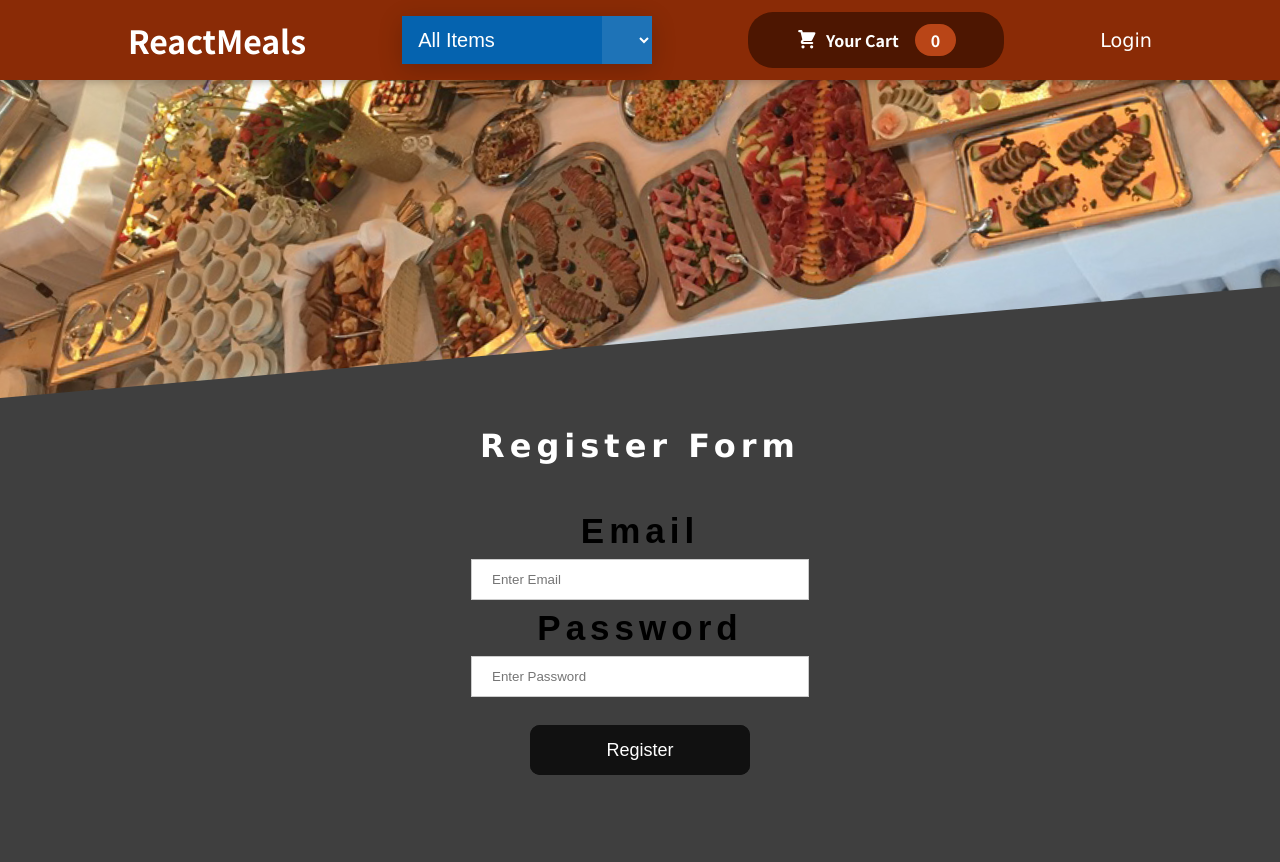
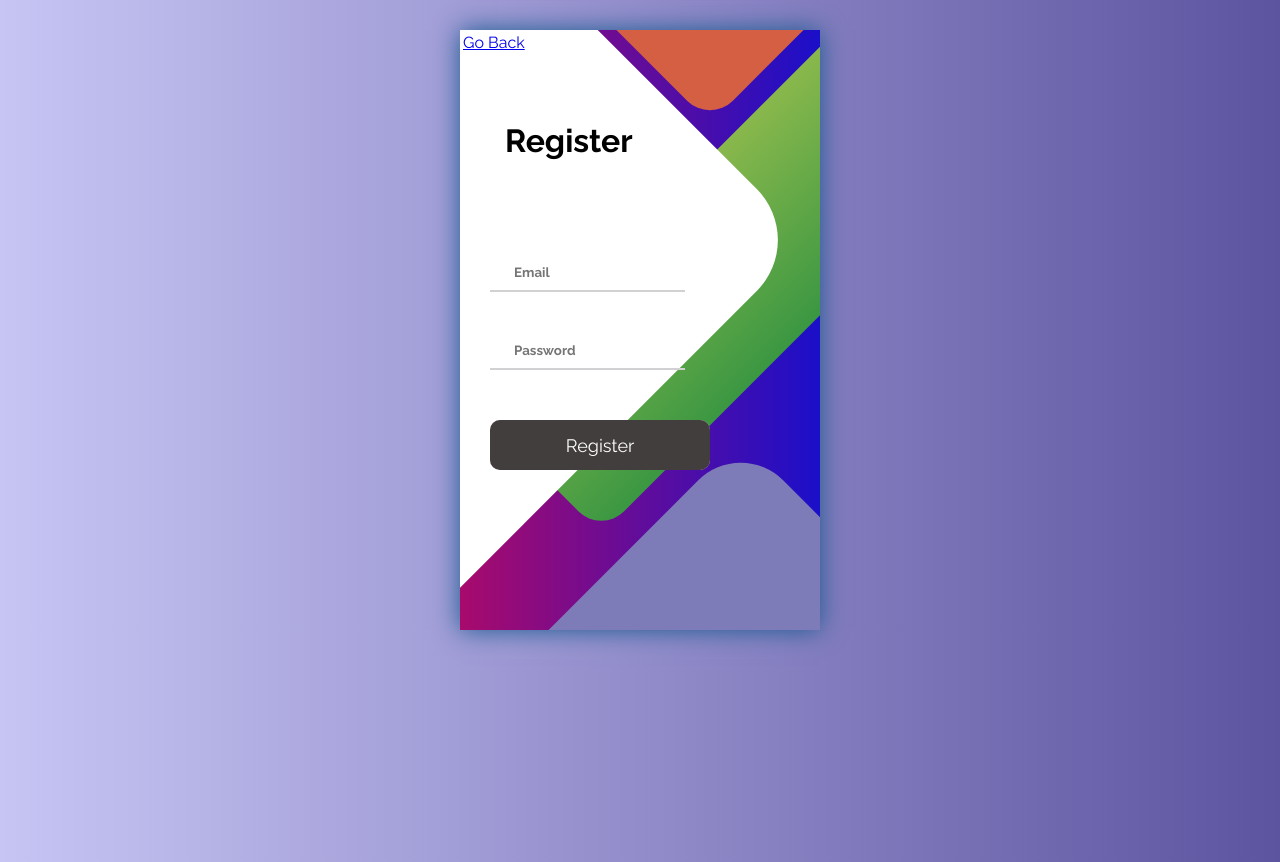
Before and after one commit to bekonrexha/food-ordering-app, a React (Create React App) app: page /register in a window 1280 px wide. Before the commit the page ends 800 px from the top, so only its background shows below. Built offline with nearby package versions, Linux system fonts and the light colour scheme.

Commit message:
improving design

```diff
--- a/src/App.js
+++ b/src/App.js
@@ -8,6 +8,7 @@ import CheckoutPage from "./components/CheckoutPage/CheckoutPage";
 import ThankyouPage from "./components/CheckoutPage/ThankyouPage";
 import Login from "./components/Authentication/Login";
 import Register from "./components/Authentication/Register";
+
 
 function App() {
   const [cartIsShown, setCartIsShown] = useState(false);
@@ -24,7 +25,7 @@ function App() {
   return (
     <CartProvider>
       {cartIsShown && <Cart onClose={hideCartHandler} />}
-      {!(location.pathname === "/thankyoupage") && <Header onShowCart={showCartHandler} />}
+      {!(location.pathname === "/thankyoupage" || location.pathname === "/login" || location.pathname === "/register") && <Header onShowCart={showCartHandler} />}
       <main>
         <Routes>
           <Route path="/" element={<Meals category="allitems"/>} exact/>
@@ -35,6 +36,7 @@ function App() {
           <Route path="/thankyoupage" element={<ThankyouPage />} />
           <Route path="/login" element={<Login />} />
           <Route path="/register" element={<Register />} />
+
         </Routes>
       </main>
     </CartProvider>
--- /dev/null
+++ b/src/components/Authentication/Formclasses.css
@@ -0,0 +1,256 @@
+@import url("https://fonts.googleapis.com/css?family=Raleway:400,700");
+
+* {
+  box-sizing: border-box;
+  margin: 0;
+  padding: 0;
+  font-family: Raleway, sans-serif;
+}
+body {
+  background: linear-gradient(90deg, #c7c5f4, #5d54a0);
+  margin-top: 30px;
+}
+.container {
+  display: flex;
+  align-items: center;
+  justify-content: center;
+}
+.wronginput {
+  padding-top: 0px;
+  margin-top: 0px;
+  font-size: small;
+  color: #ff0000;
+}
+.screen {
+  background: linear-gradient(90deg, #a80a6c, #1b0fc9);
+  position: relative;
+  height: 600px;
+  width: 360px;
+  box-shadow: 0px 0px 24px #195a8f;
+}
+.goback{
+	text-decoration: none;
+	padding-left: 3px;
+	padding-top: 3px;
+}
+.screen__content {
+  z-index: 1;
+  position: relative;
+  height: 100%;
+}
+
+.screen__background {
+  position: absolute;
+  top: 0;
+  left: 0;
+  right: 0;
+  bottom: 0;
+  z-index: 0;
+  -webkit-clip-path: inset(0 0 0 0);
+  clip-path: inset(0 0 0 0);
+}
+
+.screen__background__shape {
+  transform: rotate(45deg);
+  position: absolute;
+}
+
+.screen__background__shape1 {
+  height: 520px;
+  width: 520px;
+  background: #fff;
+  top: -50px;
+  right: 120px;
+  border-radius: 0 72px 0 0;
+}
+
+.screen__background__shape2 {
+  height: 220px;
+  width: 220px;
+  background: #d45f42;
+  top: -172px;
+  right: 0;
+  border-radius: 32px;
+}
+
+.screen__background__shape3 {
+  height: 540px;
+  width: 190px;
+  background: linear-gradient(270deg, #3b9742, #89b84c);
+  top: -24px;
+  right: 0;
+  border-radius: 32px;
+}
+
+.screen__background__shape4 {
+  height: 400px;
+  width: 200px;
+  background: #7e7bb9;
+  top: 420px;
+  right: 50px;
+  border-radius: 60px;
+}
+
+.login {
+  width: 320px;
+  padding: 30px;
+  padding-top: 70px;
+}
+
+.login__field {
+  padding: 20px 0px;
+  position: relative;
+}
+
+.login__icon {
+  position: absolute;
+  top: 30px;
+  color: #7875b5;
+}
+
+.login__input {
+  border: none;
+  border-bottom: 2px solid #d1d1d4;
+  background: none;
+  padding: 10px;
+  padding-left: 24px;
+  font-weight: 700;
+  width: 75%;
+  transition: 0.2s;
+}
+
+.login__input:active,
+.login__input:focus,
+.login__input:hover {
+  outline: none;
+  border-bottom-color: #6a679e;
+}
+
+.login__submit {
+  text-align: center;
+  background: #fff;
+  font-size: 14px;
+  margin-top: 30px;
+  padding: 16px 20px;
+  border-radius: 26px;
+  border: 1px solid #d4d3e8;
+  text-transform: uppercase;
+  font-weight: 700;
+  display: flex;
+  align-items: center;
+  width: 100%;
+  color: #4c489d;
+  box-shadow: 0px 2px 2px #5c5696;
+  cursor: pointer;
+  transition: 0.2s;
+}
+
+.login__submit:active,
+.login__submit:focus,
+.login__submit:hover {
+  border-color: #6a679e;
+  outline: none;
+}
+
+.button__icon {
+  font-size: 24px;
+  margin-left: auto;
+  color: #7875b5;
+}
+
+.social-login {
+  position: absolute;
+  height: 140px;
+  width: 160px;
+  text-align: center;
+  bottom: 0px;
+  right: 0px;
+  color: #fff;
+}
+.loginformtag {
+  padding-bottom: 75px;
+  padding-left: 15px;
+}
+.registerbutton {
+  text-decoration: none;
+  color: white;
+  margin-top: -20px;
+  margin-left: 30px;
+}
+.glow__on__hover {
+  margin-top: 30px;
+  font-size: large;
+  width: 220px;
+  height: 50px;
+  border: none;
+  outline: none;
+  color: #fff;
+  background: rgb(224, 173, 173);
+  cursor: pointer;
+  position: relative;
+  z-index: 0;
+  border-radius: 10px;
+}
+.glow__on__hover:before {
+  content: "";
+  background: linear-gradient(
+    45deg,
+    #ff0000,
+    #ff7300,
+    #fffb00,
+    #48ff00,
+    #00ffd5,
+    #002bff,
+    #7a00ff,
+    #ff00c8,
+    #ff0000
+  );
+  position: absolute;
+  top: -2px;
+  left: -2px;
+  background-size: 400%;
+  z-index: -1;
+  filter: blur(5px);
+  width: calc(100% + 4px);
+  height: calc(100% + 4px);
+  animation: glowing 20s linear infinite;
+  opacity: 0;
+  transition: opacity 0.3s ease-in-out;
+  border-radius: 10px;
+}
+
+.glow__on__hover:active {
+  color: rgb(184, 154, 154);
+}
+
+.glow__on__hover:active:after {
+  background: transparent;
+}
+
+.glow__on__hover:hover:before {
+  opacity: 1;
+}
+
+.glow__on__hover:after {
+  z-index: -1;
+  content: "";
+  position: absolute;
+  width: 100%;
+  height: 100%;
+  background: rgb(66, 62, 62);
+  left: 0;
+  top: 0;
+  border-radius: 10px;
+}
+
+@keyframes glowing {
+  0% {
+    background-position: 0 0;
+  }
+  50% {
+    background-position: 400% 0;
+  }
+  100% {
+    background-position: 0 0;
+  }
+}
--- a/src/components/Authentication/Login.js
+++ b/src/components/Authentication/Login.js
@@ -1,9 +1,9 @@
 import { Link } from 'react-router-dom';
 import { useState } from 'react/cjs/react.development';
-import classes from './Login.module.css';
 import { useContext } from 'react';
 import AuthContext from '../../store/auth-context';
 import { useNavigate  } from "react-router-dom";
+import "./Formclasses.css";
 
 const Login = () => {
     const [email,setEmail] = useState("");
@@ -54,17 +54,30 @@ const Login = () => {
           });
     }
 
-    return (<div className={classes.mainclass}>
-        <h2 className={classes.firsts}>Login Form</h2>
-        <form className={classes.form} onSubmit={submitHandler}>
-            <label><b>Email</b></label>
-            <input type="text" placeholder="Enter Email" name="email" required onChange={emailHandler}></input>
-            <label><b>Password</b></label>
-            <input type="password" placeholder="Enter Password" name="pw" required onChange={pwHandler}></input>
-            <button className={classes.glow__on__hover} >Login</button>
-        </form>
-        <div ><Link to="/register" className={classes.register}>Register</Link></div>
-
+    return (
+        <div class="container">
+      <div class="screen">
+        <div class="screen__content">
+        <Link to="/"><div class="goback">Go Back </div></Link>
+          <form class="login" onSubmit={submitHandler}>
+            <h1 class="loginformtag">Login Form</h1>
+            <div class="login__field">
+              <input type="text" class="login__input" placeholder="Email" onChange={emailHandler} />
+            </div>
+            <div class="login__field">
+              <input type="password" class="login__input" placeholder="Password" required onChange={pwHandler} />
+            </div>
+            <button class="glow__on__hover" >Login</button>
+          </form>
+          <div class="registerbutton"><Link to="/register"><button class="glow__on__hover" >Register</button></Link></div>
+        </div>
+        <div class="screen__background">
+          <span class="screen__background__shape screen__background__shape4"></span>
+          <span class="screen__background__shape screen__background__shape3"></span>
+          <span class="screen__background__shape screen__background__shape2"></span>
+          <span class="screen__background__shape screen__background__shape1"></span>
+        </div>
+      </div>
     </div>)
 }
 
--- a/src/components/Authentication/Register.js
+++ b/src/components/Authentication/Register.js
@@ -1,8 +1,9 @@
-import classes from "./Register.module.css";
-import { useState } from "react/cjs/react.development";
-import { useNavigate } from "react-router-dom";
+import { useState } from 'react/cjs/react.development';
+import { useNavigate, Link  } from "react-router-dom";
+import "./Formclasses.css";
 
 const Register = () => {
+
   const [email, setEmail] = useState("");
   const [pw, setPw] = useState("");
   const navigate = useNavigate();
@@ -75,38 +76,38 @@ const Register = () => {
     }
   };
 
-  return (
-    <div className={classes.mainclass}>
-      <h2 className={classes.firsts}>Register Form</h2>
-      <form className={classes.form} onSubmit={submitHandler}>
-        <label htmlFor="email">
-          <b>Email</b>
-        </label>
-        <input
-          type="email"
-          id="email"
-          placeholder="Enter Email"
-          required
-          onChange={emailHandler}
-        ></input>
-        {emailError && <p className={classes.wronginput}>*Incorrect Email!</p>}
-        <label htmlFor="password">
-          <b>Password</b>
-        </label>
-        <input
-          type="password"
-          id="password"
-          placeholder="Enter Password"
-          required
-          onChange={pwHandler}
-        ></input>
-        {pwError && <p className={classes.wronginput}>*Incorrect Password!</p>}
-        <div className={classes.buttonpadding}>
-          <button className={classes.glow__on__hover}>Register</button>
+    return (
+      <div class="container">
+      <div class="screen">
+        <div class="screen__content">
+        <Link to="/"><div class="goback">Go Back </div></Link>
+          <form class="login" onSubmit={submitHandler}>
+            <h1 class="loginformtag">Register</h1>
+            <div class="login__field">
+              <input type="text" class="login__input" placeholder="Email" onChange={emailHandler} />
+              {emailError && <p class="wronginput">*Please enter a valid Email!</p>}
+            </div>
+            <div class="login__field">
+              <input type="password" class="login__input" placeholder="Password" onChange={pwHandler} />
+              {pwError && <p class="wronginput">*Please enter a password that includes:
+              <br />  - 1 upper letter
+              <br />  - 1 lower letter
+              <br />  - 1 number
+              <br />  - 1 symbol
+              <br />  - and is longer than 7 characters</p>}
+            </div>
+            <button class="glow__on__hover" >Register</button>
+          </form>
         </div>
-      </form>
+        <div class="screen__background">
+          <span class="screen__background__shape screen__background__shape4"></span>
+          <span class="screen__background__shape screen__background__shape3"></span>
+          <span class="screen__background__shape screen__background__shape2"></span>
+          <span class="screen__background__shape screen__background__shape1"></span>
+        </div>
+      </div>
     </div>
-  );
+    );
 };
 
 export default Register;
--- a/src/components/Authentication/Register.module.css
+++ /dev/null
@@ -1,124 +0,0 @@
-.mainclass {
-  color: rgb(0, 0, 0);
-  display: flex;
-  flex-direction: column;
-  align-items: center;
-  font-family: fantasy;
-  letter-spacing: 5px;
-}
-.form {
-  color: rgb(0, 0, 0);
-  font-size: 35px;
-  display: flex;
-  flex-direction: column;
-  align-items: center;
-  font-family: fantasy;
-  letter-spacing: 5px;
-  padding: auto;
-}
-.form input {
-  width: 130%;
-  padding: 12px 20px;
-  margin: 8px 0;
-  display: inline-block;
-  border: 1px solid #ccc;
-  box-sizing: border-box;
-}
-
-.buttonpadding {
-  padding: 20px;
-  display: flex;
-  justify-content: space-between;
-}
-.mainclass h1 {
-  font-size: 65px;
-}
-.firsts{
-    font-size: xx-large;
-    color: rgb(255, 255, 255);
-    font-family: Verdana, Geneva, Tahoma, sans-serif;
-    text-decoration: none;
-    padding-bottom: 20px;
-}
-.glow__on__hover {
-  font-size: large;
-  width: 220px;
-  height: 50px;
-  border: none;
-  outline: none;
-  color: #fff;
-  background: #111;
-  cursor: pointer;
-  position: relative;
-  z-index: 0;
-  border-radius: 10px;
-}
-
-.glow__on__hover:before {
-  content: "";
-  background: linear-gradient(
-    45deg,
-    #ff0000,
-    #ff7300,
-    #fffb00,
-    #48ff00,
-    #00ffd5,
-    #002bff,
-    #7a00ff,
-    #ff00c8,
-    #ff0000
-  );
-  position: absolute;
-  top: -2px;
-  left: -2px;
-  background-size: 400%;
-  z-index: -1;
-  filter: blur(5px);
-  width: calc(100% + 4px);
-  height: calc(100% + 4px);
-  animation: glowing 20s linear infinite;
-  opacity: 0;
-  transition: opacity 0.3s ease-in-out;
-  border-radius: 10px;
-}
-.wronginput {
-  padding-top: 0px;
-  margin-top: 0px;
-  font-size: small;
-  color: #ff0000;
-}
-.glow__on__hover:active {
-  color: #000;
-}
-
-.glow__on__hover:active:after {
-  background: transparent;
-}
-
-.glow__on__hover:hover:before {
-  opacity: 1;
-}
-
-.glow__on__hover:after {
-  z-index: -1;
-  content: "";
-  position: absolute;
-  width: 100%;
-  height: 100%;
-  background: #111;
-  left: 0;
-  top: 0;
-  border-radius: 10px;
-}
-
-@keyframes glowing {
-  0% {
-    background-position: 0 0;
-  }
-  50% {
-    background-position: 400% 0;
-  }
-  100% {
-    background-position: 0 0;
-  }
-}
```
Also changed, not shown: src/components/Authentication/Login.module.css (deleted, +0 -126 lines).
